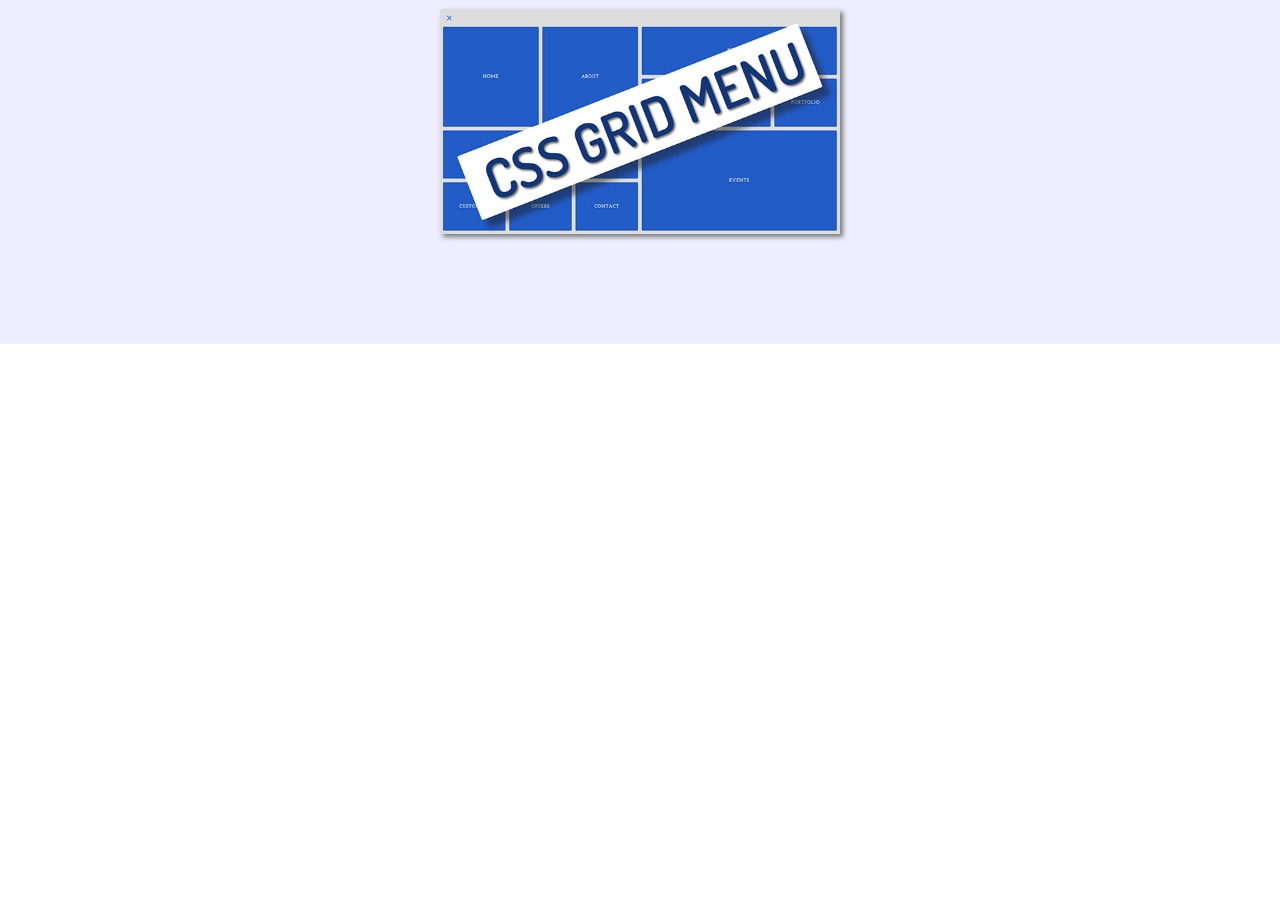
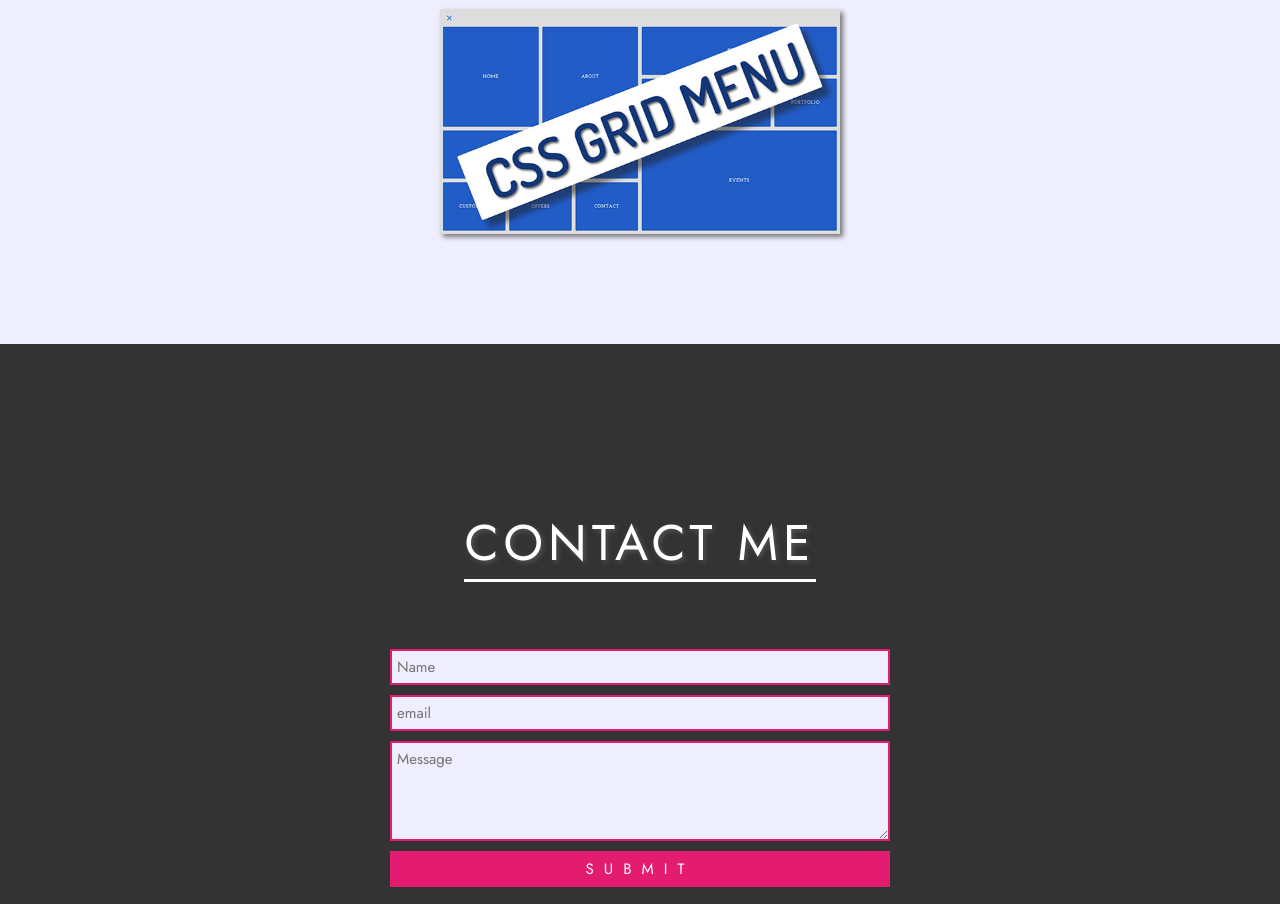
Before and after one commit to imonweb/CC-Personal-Portfolio, a website built with webpack: page src/index.html in a window 1280 px wide. Shown: the part 3594-4498 px from the top of the page. Before the commit the page ends 3938 px from the top, so only its background shows below. Built offline with nearby package versions, Linux system fonts and the light colour scheme.

Commit message:
contact form

```diff
--- a/src/css/styles.scss
+++ b/src/css/styles.scss
@@ -304,6 +304,55 @@ html {
   } /*  Section 3 end */
 
 
+/* ====== Section 4 ====== */
+  .section-4 {
+    width: 100%;
+    height: 70vh;
+    background-color: #333;
+    display: flex;
+    flex-direction: column;
+    align-items: center;
+    justify-content: space-evenly;
+
+    .section-4-heading {
+      color: #fff;
+      box-shadow: none;
+      border-color:#fff;
+      margin-bottom: 5rem;
+    }
+
+    .contact-form {
+      width: 50rem;
+      flex-direction: column;
+
+      input, textarea {
+        width: 100%;
+        padding: .5rem;
+        margin: .5rem 0;
+        background-color: #eef;
+        font-size: 1.5rem;
+        border: .2rem solid #e41c6f;
+        color: #555;
+      }
+
+      textarea {
+        height: 10rem;
+        max-height: 15rem;
+        max-width: 100%;
+      }
+
+      .contact-form-btn {
+        background-color: #e41c6f;
+        color: #fff;
+        text-transform: uppercase;
+        letter-spacing: 1rem;
+        cursor: pointer;
+      }
+    }
+  } /*  section-4 */
+
+
+
 
 
 } /*  Container */
--- a/src/index.html
+++ b/src/index.html
@@ -197,7 +197,16 @@
       </div> <!-- projects-wrapper -->
     </section>
     <!-- Section 3 end -->
-
+    <section class="section-4">
+      <h1 class="section-heading section-4-heading">Contact Me</h1>
+      <form class="contact-form center">
+        <input type="text" placeholder="Name">
+        <input type="email" placeholder="email">
+        <textarea placeholder="Message"></textarea>
+        <input type="submit" value="Submit" class="contact-form-btn">
+      </form>
+    </section>
+    <!-- Section 4 end -->
   </div> <!-- container -->
 </body>
 </html>
```
